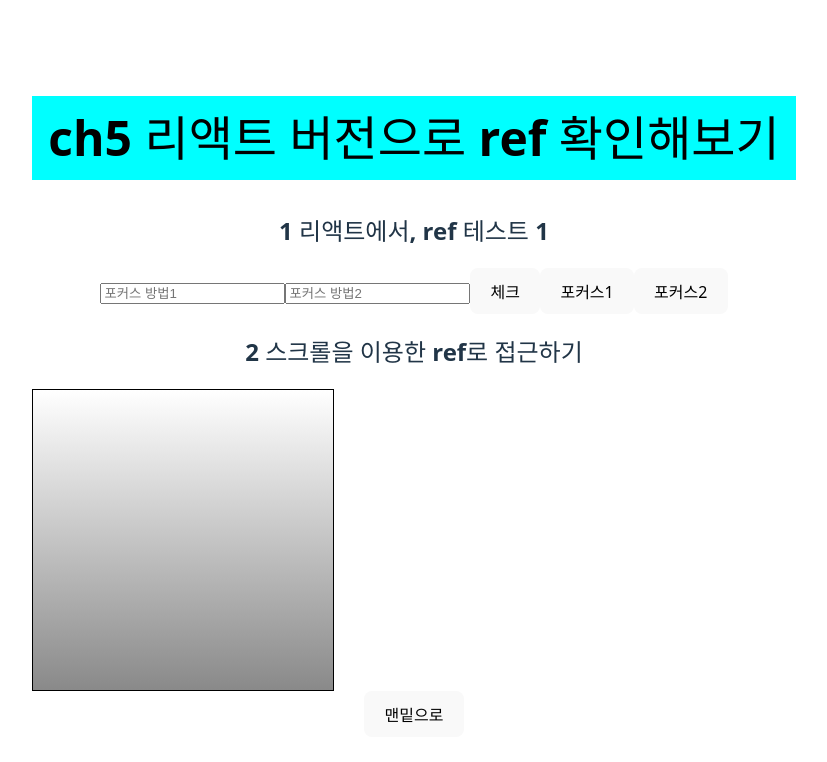
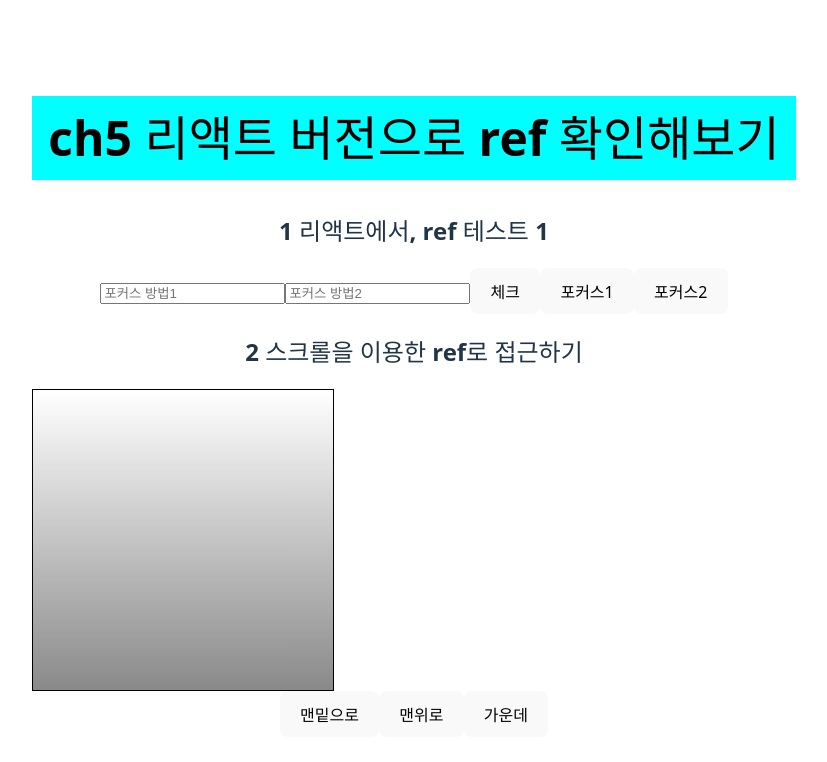
Before and after one commit to reokkamy/React-WorkSpace-k6-0806, a React (Vite) app in the folder ch05-vite-test/: page / in a window 1280 px wide. Shown: the top 762 px of the page, without its empty margins (226-1053 px from the left). Built offline with nearby package versions, Linux system fonts and the light colour scheme.

Commit message:
6교시, ch05 , 특정 요소에 접근 하기 위한 방법 ref 테스트 확인, 스크롤 테스트3, 맨위, 가운데 확인 해보기

```diff
--- a/ch05-vite-test/src/App.jsx
+++ b/ch05-vite-test/src/App.jsx
@@ -14,6 +14,8 @@ class App extends React.Component {
         <button onClick={() => this.ScrollBox.scrollToBottom()}>
           맨밑으로
         </button>
+        <button onClick={() => this.ScrollBox.scrollToTop()}>맨위로</button>
+        <button onClick={() => this.ScrollBox.scrollToMiddle()}>가운데</button>
       </>
     );
   }
--- a/ch05-vite-test/src/component/ScrollBox.jsx
+++ b/ch05-vite-test/src/component/ScrollBox.jsx
@@ -6,9 +6,21 @@ class ScrollBox extends Component {
   // 1) scrollHeight, : 안쪽 박스 높이 : 650px
   // 2) clientHeight, : 바깥쪽 박스 높이 : 300px
   // 3) scrollTop : 실제 스크롤의 위치, 상단, :0, 맨 하단: 350
+
+  // ref 순서2, 함수 생성, 스크롤 맨밑으로
   scrollToBottom = () => {
     const { scrollHeight, clientHeight } = this.box;
     this.box.scrollTop = scrollHeight - clientHeight;
+  };
+
+  scrollToTop = () => {
+    const { scrollHeight, clientHeight } = this.box;
+    this.box.scrollTop = 0;
+  };
+
+  scrollToMiddle = () => {
+    const { scrollHeight, clientHeight } = this.box;
+    this.box.scrollTop = (scrollHeight - clientHeight) / 2;
   };
 
   render() {
@@ -32,6 +44,9 @@ class ScrollBox extends Component {
         <h2>2 스크롤을 이용한 ref로 접근하기 </h2>
         <div
           style={style}
+          // ref 순서1,
+          // 설정하기, 요소를 선택하기.
+          // this.box -> 여기 div 태그를 가리킴
           ref={(ref) => {
             this.box = ref;
           }}
```
